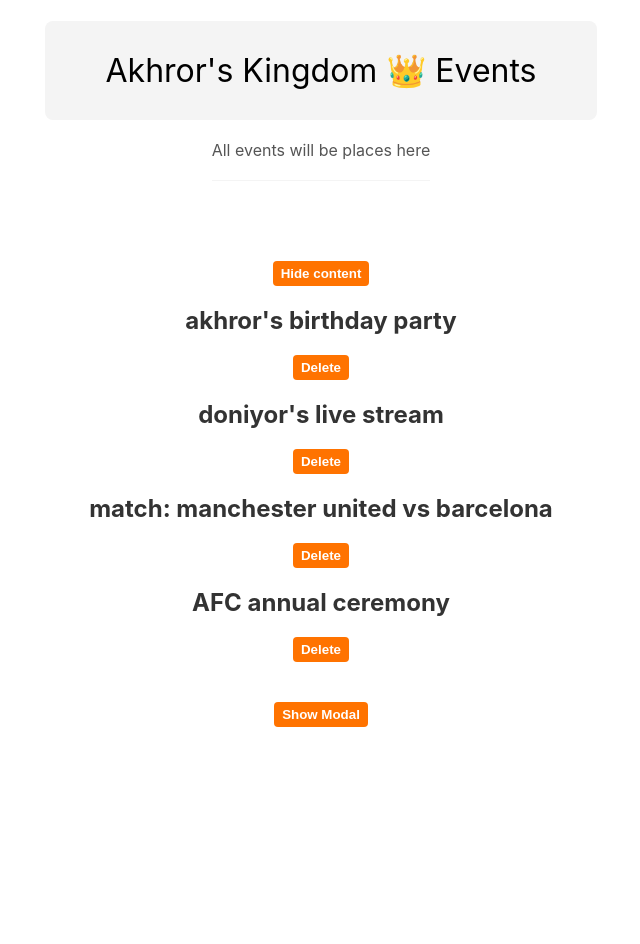
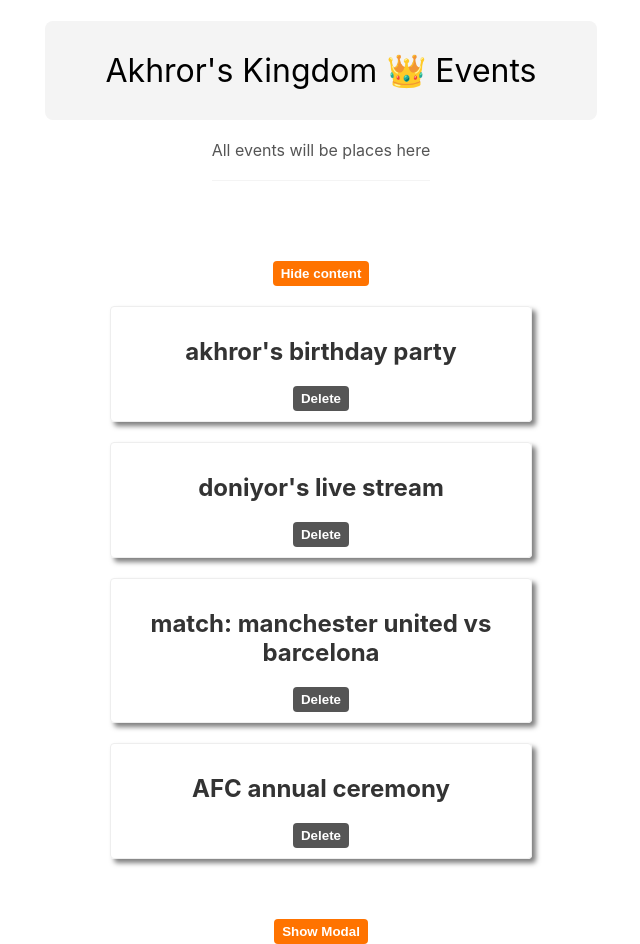
Before and after one commit to dhpcode/react-for-printing, a React (Create React App) app: page / in a window 1280 px wide. Shown: the whole page, without its empty margins (319-959 px from the left). Before the commit the page ends 800 px from the top, so only its background shows below. Built offline with nearby package versions, Linux system fonts and the light colour scheme.

Commit message:
style: refactor EventList component to use CSS module for styling and replace Fragment with div

```diff
--- a/src/components/EventList.js
+++ b/src/components/EventList.js
@@ -1,4 +1,5 @@
-import { Fragment } from "react"
+// style
+import style from './EventList.module.css'
 function EventList({events, handleDelete}) {
   return (
     <div>
@@ -7,10 +8,10 @@ function EventList({events, handleDelete}) {
 
       {events.map((event) => {
         return (
-          <Fragment key={event.id}>
+          <div className={style.card} key={event.id}>
             <h2>{event.title}</h2>
             <button onClick={() => handleDelete(event.id)}>Delete</button>
-          </Fragment>
+          </div>
         )
       })}
 
--- /dev/null
+++ b/src/components/EventList.module.css
@@ -0,0 +1,12 @@
+.card {
+	border: 1px solid #eee;
+	box-shadow: 4px 4px 5px rgba(0, 0, 0, 0.5);
+	padding: 10px;
+	max-width: 400px;
+	margin: 20px auto;
+	border-radius: 4px;
+}
+
+.card button {
+	background-color: #555;
+}
```
